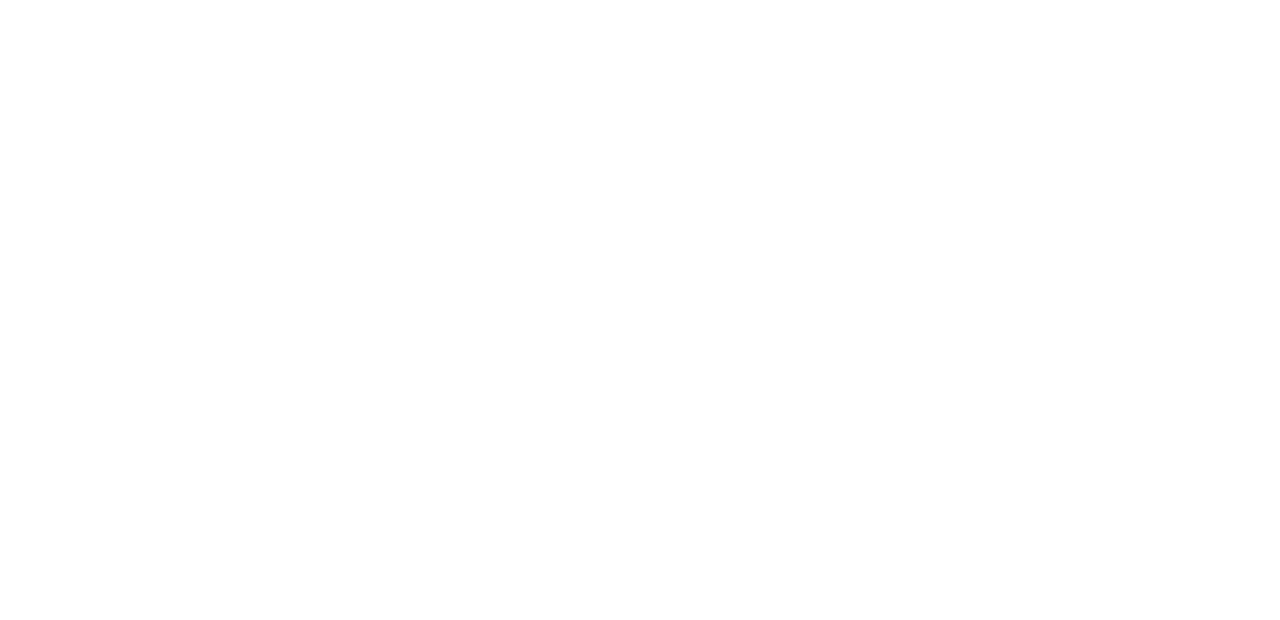
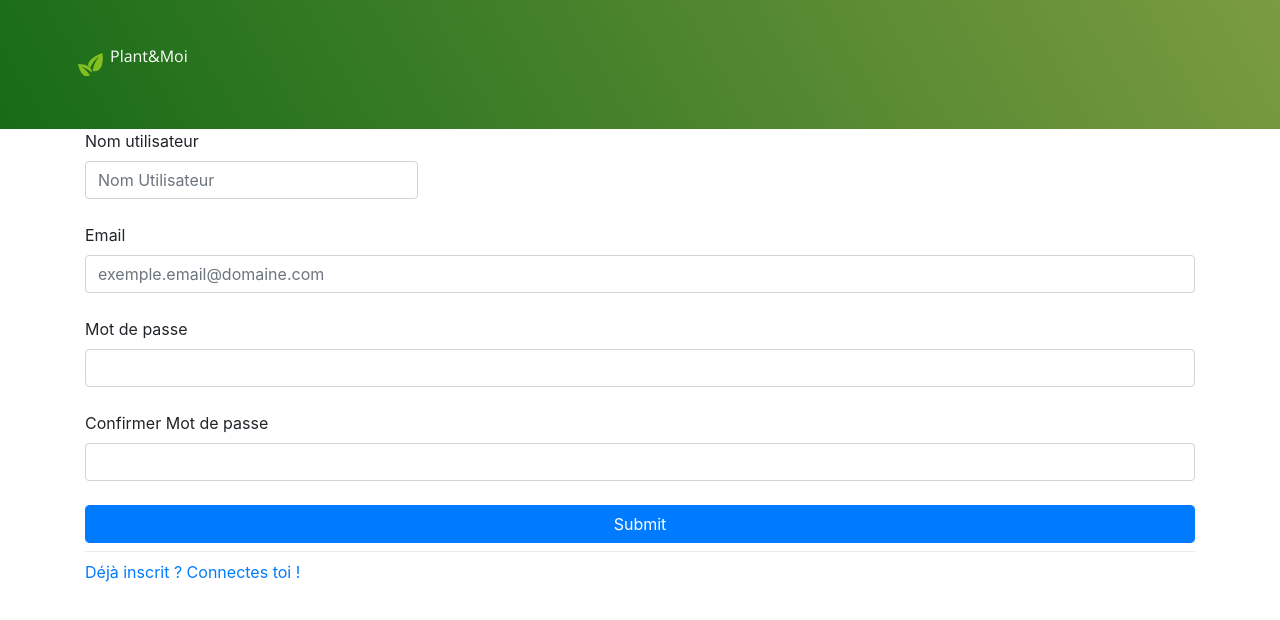
Before and after one commit to Smidadi/Plant-Moi, a React (Create React App) app in the folder plant_moi_client/: page /Inscription in a window 1280 px wide. Before the commit this address had no page. Shown: the top 620 px of the page. Built offline with nearby package versions, Linux system fonts and the light colour scheme; a web font is replaced by a local one.

Commit message:
Page de connexion et d'inscription ok les redirection marche entre toutes les pages, Le front reste à corriger

```diff
--- a/plant_moi_client/public/index.html
+++ b/plant_moi_client/public/index.html
@@ -29,7 +29,7 @@
     <script src="https://polyfill.io/v3/polyfill.min.js?features=default" defer></script>
     <script type="text/jacascript" src="weather.js" defer></script>
     <link rel="stylesheet" type="text/css" href="https://maxcdn.bootstrapcdn.com/bootstrap/4.0.0/css/bootstrap.min.css" integrity="sha384-Gn5384xqQ1aoWXA+058RXPxPg6fy4IWvTNh0E263XmFcJlSAwiGgFAW/dAiS6JXm" crossorigin="anonymous">
-    <link rel="stylesheet" type="text/css" href="src/style.css" />
+    <!-- <link rel="stylesheet" type="text/css" href="src/style.css" /> -->
 
     <!-- POLICE -->
     <link href="https://fonts.googleapis.com/css?family=Open+Sans:300,400,700&display=swap" rel="stylesheet">
--- a/plant_moi_client/src/App.js
+++ b/plant_moi_client/src/App.js
@@ -1,8 +1,8 @@
 import './App.css';
-import Header from './components/Header.js'
 import { BrowserRouter, Routes, Route } from "react-router-dom";
 import PageRecherche from './components/PageRecherche.js'
 import PageConnexion from './components/PageConnexion';
+import PageInscription from './components/PageInscription';
 
 function App() {
   return (
@@ -10,6 +10,7 @@
       <Routes>
         <Route path="/" element={<PageRecherche />} />
         <Route path='/Connexion' element={<PageConnexion />} />
+        <Route path='Inscription' element={<PageInscription />}/>
       </Routes>
     </BrowserRouter>
   );
--- a/plant_moi_client/src/components/Authentification.js
+++ b/plant_moi_client/src/components/Authentification.js
@@ -1,16 +1,15 @@
 import React, { Component } from 'react';
+import { Link } from "react-router-dom";
 import connexionImg from '../img/connexion.png';
 
 class Authentification extends Component {
 
-  constructor(props) {
-    super(props);
-  }
-
   render() {
     return (
         <div className="col-3 connexion">
-            <img src={connexionImg} width="90px" height="90px"/>
+          <Link to="/Connexion">
+            <img src={connexionImg} alt="Logo de connexion" width="90px" height="90px"/>
+          </Link>
         </div>
     )
   }
--- /dev/null
+++ b/plant_moi_client/src/components/EmailField.js
@@ -0,0 +1,28 @@
+import React, { Component } from 'react';
+import '../style.css';
+
+class EmailField extends Component {
+    constructor(props){
+        super(props)
+        this.state = {
+            email: ''
+        }
+    }
+
+    emailInput = (event) => {
+        this.setState({
+            email: event.target.value
+        });
+    }
+
+    render() {
+        return (
+            <>
+                <label>Email</label>
+                <input type="email" className='form-control' onChange={this.emailInput} placeholder='exemple.email@domaine.com'/>
+            </>
+        )
+      }
+    }
+
+export default EmailField;
--- /dev/null
+++ b/plant_moi_client/src/components/Logo.js
@@ -0,0 +1,15 @@
+import React, { Component } from 'react';
+import logo from "../img/logo.png"
+
+class Logo extends Component {
+
+  render() {
+    return (
+        <>
+            <img src={logo} alt="logo plant&moi" width="40px" height="40px"/> Plant&Moi
+        </>
+    )
+  }
+}
+
+export default Logo;
--- a/plant_moi_client/src/components/PageConnexion.js
+++ b/plant_moi_client/src/components/PageConnexion.js
@@ -1,18 +1,34 @@
 import React, { Component } from 'react';
-import logo from '../img/logo.png';
+import { Link } from "react-router-dom";
 import '../style.css';
-import Research from './Research';
-import Authentification from './Authentification';
+import PasswordField from './PasswordField';
+import UsernameField from './UsernameField';
+import Logo from './Logo';
 
 class PageConnexion extends Component {
-    constructor(props){
-        super(props)
-    }
-
     render() {
         return (
-            <div className="row">
+            <div className="container-fluid">
+            <div className="row bar">
+                <div className="container">
+                    <div className="row research">
+                        <Logo />
+                    </div>
+                </div>
             </div>
+            <div className='container'>
+                <UsernameField />
+                <br />
+                <PasswordField text='Mot de passe'/>
+                <br />
+                <button type="submit" className="form-control btn btn-primary">Submit</button>
+                <div className="dropdown-divider"></div>
+                <Link to="/Inscription">
+                    <p>Nouveau ? Inscrit toi !</p>
+                </Link>
+
+            </div>
+        </div>
         )
       }
     }
--- /dev/null
+++ b/plant_moi_client/src/components/PageInscription.js
@@ -0,0 +1,41 @@
+import React, { Component } from 'react';
+import { Link } from 'react-router-dom';
+import '../style.css';
+import UsernameField from './UsernameField';
+import Logo from './Logo';
+import EmailField from './EmailField';
+import PasswordField from './PasswordField';
+
+class PageInscription extends Component {
+
+    render() {
+        return (
+            <div className="container-fluid">
+                <div className="row bar">
+                    <div className="container">
+                        <div className="row research">
+                            <Logo />
+                        </div>
+                    </div>
+                </div>
+                <div className='container'>
+                    <UsernameField />
+                    <br />
+                    <EmailField />
+                    <br />
+                    <PasswordField text='Mot de passe'/>
+                    <br />
+                    <PasswordField text='Confirmer Mot de passe'/>
+                    <br />
+                    <button type="submit" className="form-control btn btn-primary">Submit</button>
+                    <div className="dropdown-divider"></div>
+                    <Link to="/Connexion">
+                        <p>Déjà inscrit ? Connectes toi !</p>
+                    </Link>
+                </div>
+            </div>
+        )
+      }
+    }
+
+export default PageInscription;
--- a/plant_moi_client/src/components/PageRecherche.js
+++ b/plant_moi_client/src/components/PageRecherche.js
@@ -1,13 +1,9 @@
 import React, { Component } from 'react';
-import logo from '../img/logo.png';
 import '../style.css';
 import Research from './Research';
 import Authentification from './Authentification';
 
 class PageRecherche extends Component {
-    constructor(props){
-        super(props)
-    }
 
     render() {
         return (
--- /dev/null
+++ b/plant_moi_client/src/components/PasswordField.js
@@ -0,0 +1,28 @@
+import React, { Component } from 'react';
+import '../style.css';
+
+class PasswordField extends Component {
+    constructor(props){
+        super(props)
+        this.state = {
+            password: '',
+        }
+    }
+
+    passwordInput = (event) => {
+        this.setState({
+            password: event.target.value
+        });
+    }
+
+    render() {
+        return (
+            <>
+                <label>{this.props.text}</label>
+                <input type="password" className='form-control' onChange={this.passwordInput}/>
+            </>
+        )
+      }
+    }
+
+export default PasswordField;
--- a/plant_moi_client/src/components/Research.js
+++ b/plant_moi_client/src/components/Research.js
@@ -1,5 +1,5 @@
 import React, { Component } from 'react';
-import logo from "../img/logo.png"
+import Logo from './Logo';
 
 class Research extends Component {
 
@@ -20,7 +20,7 @@
   render() {
     return (
         <div className="col-9 research">
-            <img src={logo} width="40px" height="40px"/> Plant&Moi
+            <Logo />
             <input type="text" id="searchbar" name="search" onChange={this.searchBarValue} value={this.state.inputValue} placeholder={this.state.researchPlant}/>
         </div>
     )
--- /dev/null
+++ b/plant_moi_client/src/components/UsernameField.js
@@ -0,0 +1,28 @@
+import React, { Component } from 'react';
+import '../style.css';
+
+class UsernameField extends Component {
+    constructor(props){
+        super(props)
+        this.state = {
+            username: ''
+        }
+    }
+
+    userNameInput = (event) => {
+        this.setState({
+            username: event.target.value
+        });
+    }
+
+    render() {
+        return (
+            <>
+                <label>Nom utilisateur</label>
+                <input type="text" className='form-control' onChange={this.userNameInput} placeholder='Nom Utilisateur'/>
+            </>
+        )
+      }
+    }
+
+export default UsernameField;
```
